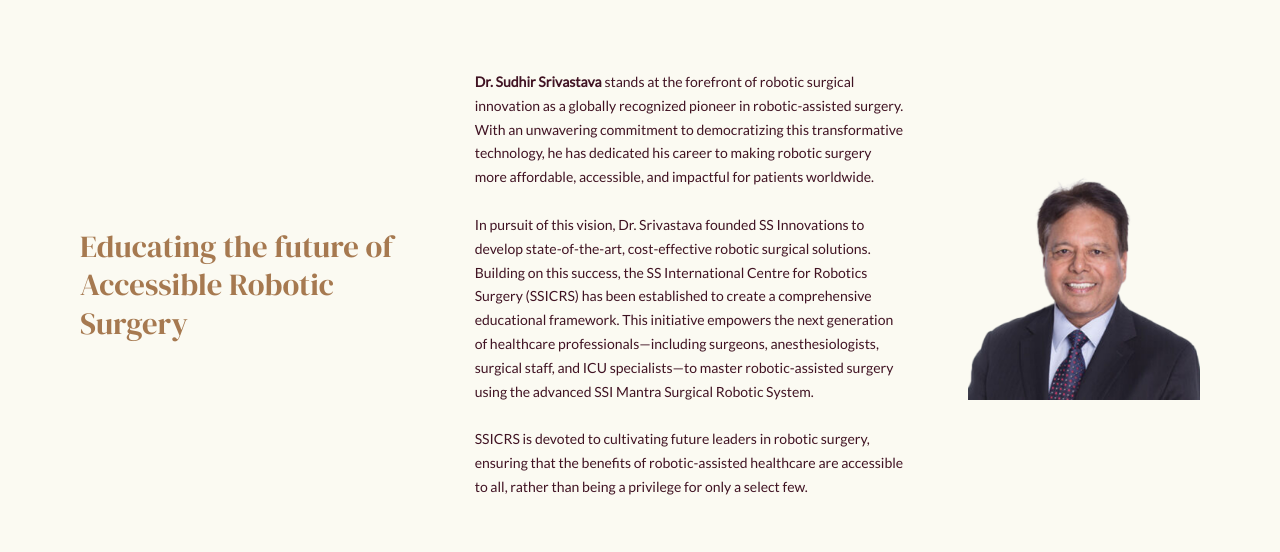
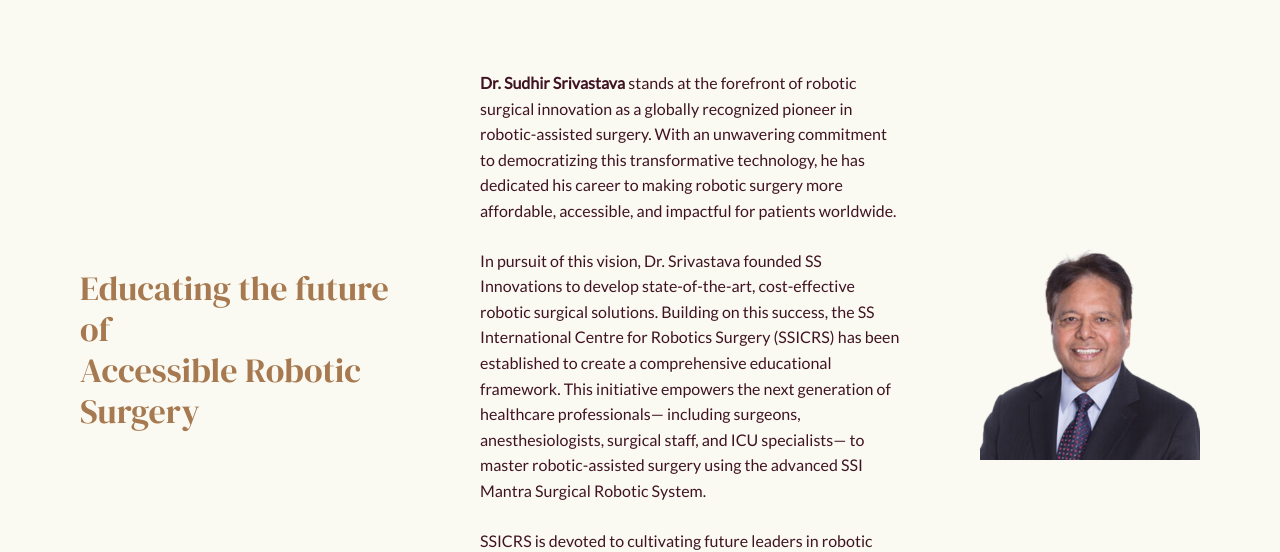
Before and after one commit to puneetshukla041/ssicrs, a Next.js app: page /AboutUs in a window 1280 px wide. Shown: the part 826-1378 px from the top of the page. Built offline with nearby package versions, Linux system fonts and the light colour scheme.

Commit message:
Revert "Update section2.tsx"
This reverts commit 0a1efc475297bf5a7e20b40179fc78114c26e953.

```diff
--- a/components/aboutpage/section2.tsx
+++ b/components/aboutpage/section2.tsx
@@ -7,21 +7,32 @@ import Image from "next/image";
 export default function Section2() {
   return (
     <section
-      className="w-full py-10 lg:py-20 xl:py-24"
+      className="w-full py-10 lg:py-24" // Added vertical padding for spacing on all devices
       style={{ backgroundColor: "#FBFAF2" }}
     >
-      <div className="max-w-[1440px] mx-auto px-6 md:px-10 lg:px-12 xl:px-20">
-        {/* ============= DESKTOP & LAPTOP VIEW ============= */}
-        <div className="hidden lg:grid lg:grid-cols-12 lg:gap-8 xl:gap-16 items-center">
-          {/* Heading */}
-          <div className="col-span-4">
+      {/* The main container is centered and sets a max-width for large screens
+        to prevent the content from stretching too wide on massive monitors.
+      */}
+      <div className="max-w-[1440px] mx-auto px-8 lg:px-16 xl:px-20">
+
+        {/*
+          DESKTOP/TABLET VIEW (lg: prefix): Uses a flex/grid layout
+          Visible on screens >= 1024px.
+          The content is split into three main areas (Heading, Text, Image)
+          and arranged using a modern flex-based grid.
+        */}
+        <div className="hidden lg:grid lg:grid-cols-12 lg:gap-10 xl:gap-20">
+
+          {/* Section 1: Heading (Spans 4 columns) */}
+          <div className="col-span-4 self-center">
             <h2
+              className="mt-0" // Reset default margin
               style={{
                 fontFamily: "DM Serif Display, serif",
-                fontSize: "clamp(26px, 2.4vw, 34px)", // responsive font scaling
+                fontSize: "34px",
                 fontWeight: 500,
                 color: "#A67950",
-                lineHeight: "1.25",
+                lineHeight: "1.2", // Adjust line height for better typography
               }}
             >
               Educating the future of
@@ -32,62 +43,65 @@ export default function Section2() {
             </h2>
           </div>
 
-          {/* Text */}
-          <div className="col-span-5">
+          {/* Section 2: Text Content (Spans 5 columns) */}
+          <div className="col-span-5 self-center">
             <div
+              className="mt-0" // Reset default margin
               style={{
                 fontFamily: "Lato, sans-serif",
                 fontWeight: 400,
-                fontSize: "clamp(14px, 1vw, 16px)",
-                lineHeight: "1.7",
+                fontSize: "16px",
+                lineHeight: "1.6",
                 color: "#401323",
               }}
             >
               <p className="mb-6">
-                <span className="font-semibold">Dr. Sudhir Srivastava</span>{" "}
-                stands at the forefront of robotic surgical innovation as a
-                globally recognized pioneer in robotic-assisted surgery. With an
-                unwavering commitment to democratizing this transformative
-                technology, he has dedicated his career to making robotic
-                surgery more affordable, accessible, and impactful for patients
-                worldwide.
+                <span className="font-semibold">Dr. Sudhir Srivastava</span> stands at the forefront of robotic surgical innovation
+                as a globally recognized pioneer in robotic-assisted surgery. With an
+                unwavering commitment to democratizing this transformative technology,
+                he has dedicated his career to making robotic surgery more affordable,
+                accessible, and impactful for patients worldwide.
               </p>
               <p className="mb-6">
-                In pursuit of this vision, Dr. Srivastava founded SS Innovations
-                to develop state-of-the-art, cost-effective robotic surgical
-                solutions. Building on this success, the SS International Centre
-                for Robotics Surgery (SSICRS) has been established to create a
-                comprehensive educational framework. This initiative empowers
-                the next generation of healthcare professionals—including
-                surgeons, anesthesiologists, surgical staff, and ICU
-                specialists—to master robotic-assisted surgery using the
-                advanced SSI Mantra Surgical Robotic System.
+                In pursuit of this vision, Dr. Srivastava founded SS Innovations to develop
+                state-of-the-art, cost-effective robotic surgical solutions. Building on this
+                success, the SS International Centre for Robotics Surgery (SSICRS) has
+                been established to create a comprehensive educational framework. This
+                initiative empowers the next generation of healthcare professionals—
+                including surgeons, anesthesiologists, surgical staff, and ICU specialists—
+                to master robotic-assisted surgery using the advanced SSI Mantra Surgical
+                Robotic System.
               </p>
               <p>
-                SSICRS is devoted to cultivating future leaders in robotic
-                surgery, ensuring that the benefits of robotic-assisted
-                healthcare are accessible to all, rather than being a privilege
-                for only a select few.
+                SSICRS is devoted to cultivating future leaders in robotic surgery, ensuring
+                that the benefits of robotic-assisted healthcare are accessible to all, rather
+                than being a privilege for only a select few.
               </p>
             </div>
           </div>
 
-          {/* Image */}
-          <div className="col-span-3 flex justify-center">
-            <div className="relative w-full aspect-square max-w-[350px] xl:max-w-[404px]">
+          {/* Section 3: Image (Spans 3 columns) */}
+<div className="col-span-3 self-center">
+  <div className="relative w-full aspect-square max-w-[404px] mx-auto">
     <Image
       src="/Images/aboutpage/section2/sudhir.png"
       alt="Dr. Sudhir Srivastava"
       fill
-                className="object-cover"
+      className="object-cover" // removed 'rounded-full'
       priority
     />
   </div>
 </div>
+
         </div>
 
-        {/* ============= MOBILE VIEW ============= */}
+
+        {/* MOBILE VIEW (No prefix): Uses fluid layout and specified mobile styles
+          Visible on screens < 1024px.
+        */}
         <div className="lg:hidden flex flex-col items-center">
+
+          {/* Mobile Heading */}
           <h2
             className="text-center mb-8 max-w-lg"
             style={{
@@ -95,12 +109,13 @@ export default function Section2() {
               fontFamily: "DM Serif Text",
               fontSize: "24px",
               fontWeight: 400,
-              lineHeight: "150%",
+              lineHeight: "150%", // 36px
             }}
           >
             Educating the future of Accessible Robotic Surgery
           </h2>
 
+          {/* Mobile Image */}
           <div className="w-[158px] h-[158px] relative rounded-full overflow-hidden mb-8">
             <Image
               src="/Images/aboutpage/section2/sudhir.png"
@@ -111,42 +126,28 @@ export default function Section2() {
             />
           </div>
 
+          {/* Mobile Text Content */}
           <div
-            className="max-w-lg text-left"
+            className="max-w-lg text-left" // Use max-w-lg for better readability on narrow screens
             style={{
               color: "#401323",
               fontFamily: "Lato",
               fontSize: "12px",
               fontWeight: 400,
-              lineHeight: "24px",
+              lineHeight: "24px", // 200%
             }}
           >
             <p className="mb-6">
-              <span className="font-semibold">Dr. Sudhir Srivastava</span> stands
-              at the forefront of robotic surgical innovation as a globally
-              recognized pioneer in robotic-assisted surgery.
+              <span className="font-semibold">Dr. Sudhir Srivastava</span> stands at the forefront of robotic surgical innovation as a globally recognized pioneer in robotic-assisted surgery.
             </p>
             <p className="mb-6">
-              With an unwavering commitment to democratizing this transformative
-              technology, he has dedicated his career to making robotic surgery
-              more affordable, accessible, and impactful for patients worldwide.
+              With an unwavering commitment to democratizing this transformative technology, he has dedicated his career to making robotic surgery more affordable, accessible, and impactful for patients worldwide.
             </p>
             <p className="mb-6">
-              In pursuit of this vision, Dr. Srivastava founded SS Innovations to
-              develop state-of-the-art, cost-effective robotic surgical
-              solutions. Building on this success, the SS International Centre
-              for Robotics Surgery (SSICRS) has been established to create a
-              comprehensive educational framework. This initiative empowers the
-              next generation of healthcare professionals—including surgeons,
-              anesthesiologists, surgical staff, and ICU specialists—to master
-              robotic-assisted surgery using the advanced SSI Mantra Surgical
-              Robotic System.
+              In pursuit of this vision, Dr. Srivastava founded SS Innovations to develop state-of-the-art, cost-effective robotic surgical solutions. Building on this success, the SS International Centre for Robotics Surgery (SSICRS) has been established to create a comprehensive educational framework. This initiative empowers the next generation of healthcare professionals—including surgeons, anesthesiologists, surgical staff, and ICU specialists—to master robotic-assisted surgery using the advanced SSI Mantra Surgical Robotic System.
             </p>
             <p>
-              SSICRS is devoted to cultivating future leaders in robotic surgery,
-              ensuring that the benefits of robotic-assisted healthcare are
-              accessible to all, rather than being a privilege for only a select
-              few.
+              SSICRS is devoted to cultivating future leaders in robotic surgery, ensuring that the benefits of robotic-assisted healthcare are accessible to all, rather than being a privilege for only a select few.
             </p>
           </div>
         </div>
```
Lines whose indentation alone changed are shown as unchanged.
